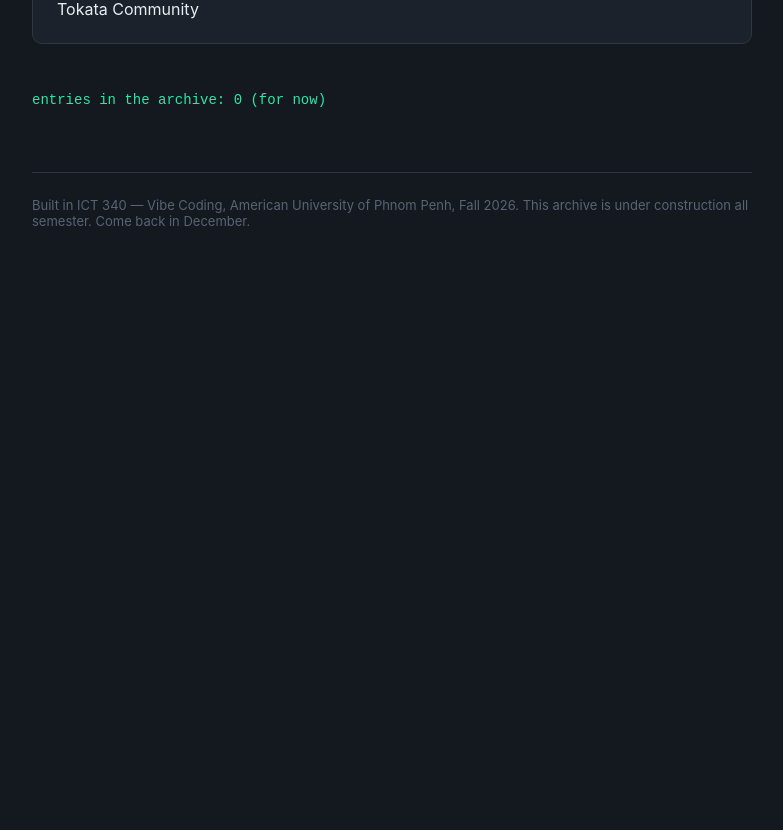
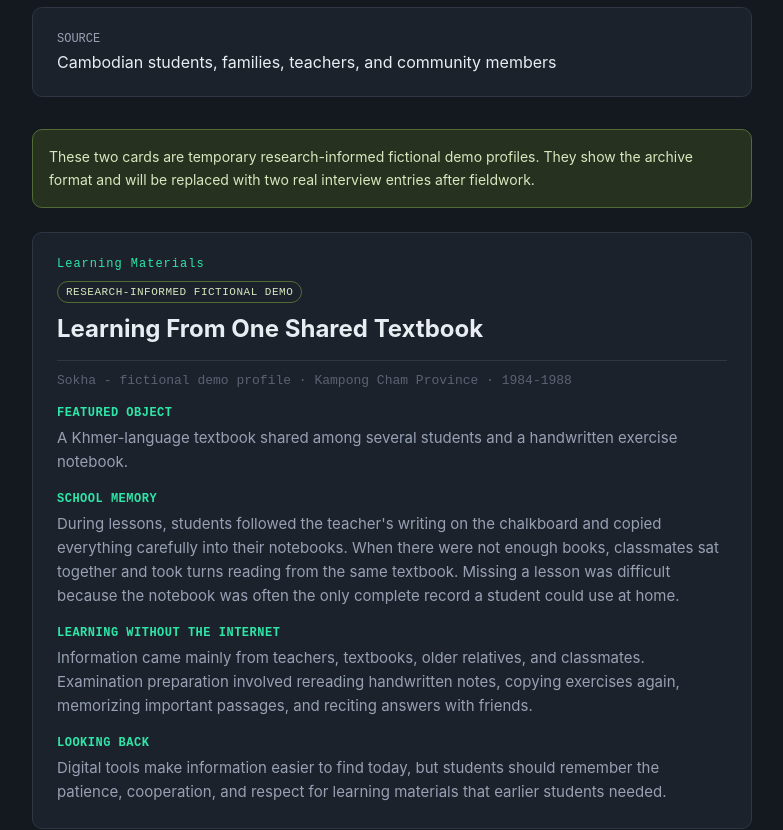
Before and after one commit to tokata453/Khmer-School-Memory-Archive, a Next.js app: page / in a window 1280 px wide. Shown: the part 480-1310 px from the top of the page, without its empty margins (248-1031 px from the left). Before the commit the page ends 800 px from the top, so only its background shows below. Built offline with nearby package versions, Linux system fonts and the light colour scheme.

Commit message:
Add demo entries and EntryCard component for archive display

```diff
--- a/app/page.js
+++ b/app/page.js
@@ -1,4 +1,42 @@
 import collection from "../collection.config.js";
+import EntryCard from "../components/EntryCard.js";
+
+// Research-informed fictional demo entries. Replace both profiles with
+// approved notes from two real interviews before the final submission.
+const entries = [
+  {
+    title: "Learning From One Shared Textbook",
+    category: "Learning Materials",
+    contributor: "Sokha - fictional demo profile",
+    place: "Kampong Cham Province",
+    period: "1984-1988",
+    featuredObject:
+      "A Khmer-language textbook shared among several students and a handwritten exercise notebook.",
+    memory:
+      "During lessons, students followed the teacher's writing on the chalkboard and copied everything carefully into their notebooks. When there were not enough books, classmates sat together and took turns reading from the same textbook. Missing a lesson was difficult because the notebook was often the only complete record a student could use at home.",
+    learningMethod:
+      "Information came mainly from teachers, textbooks, older relatives, and classmates. Examination preparation involved rereading handwritten notes, copying exercises again, memorizing important passages, and reciting answers with friends.",
+    reflection:
+      "Digital tools make information easier to find today, but students should remember the patience, cooperation, and respect for learning materials that earlier students needed.",
+    isDemo: true,
+  },
+  {
+    title: "The Journey to Secondary School",
+    category: "Student Stories",
+    contributor: "Srey Mom - fictional demo profile",
+    place: "Siem Reap Province",
+    period: "2001-2006",
+    featuredObject:
+      "A collection of handwritten lesson notes and an old examination paper kept after leaving school.",
+    memory:
+      "Reaching secondary school required traveling from the village each morning. In class, the teacher explained lessons orally and used chalkboard diagrams while students copied the information. After school, classmates sometimes reviewed difficult exercises together because books and other sources of information were limited.",
+    learningMethod:
+      "Students depended on classroom explanations, printed textbooks, borrowed study books, and help from classmates. They prepared for examinations by reviewing notebooks, practicing previous exercises, and asking teachers to explain topics they did not understand.",
+    reflection:
+      "Students now have quick access to videos, search engines, and AI, but technology should support careful study rather than replace discussion, practice, and help from teachers.",
+    isDemo: true,
+  },
+];
 
 const styles = {
   wrap: {
@@ -41,6 +79,16 @@ const styles = {
     fontSize: 16,
     margin: "6px 0 0",
   },
+  notice: {
+    marginTop: 32,
+    padding: 16,
+    backgroundColor: "#26311F",
+    border: "1px solid #526B34",
+    borderRadius: 10,
+    color: "#D7E8BE",
+    fontSize: 14,
+    lineHeight: 1.6,
+  },
   count: {
     fontFamily: "'Courier New', monospace",
     fontSize: 14,
@@ -72,7 +120,19 @@ export default function Home() {
         <p style={styles.cardValue}>{collection.source}</p>
       </div>
 
-      <p style={styles.count}>entries in the archive: 0 (for now)</p>
+      <p style={styles.notice}>
+        These two cards are temporary research-informed fictional demo profiles.
+        They show the archive format and will be replaced with two real interview
+        entries after fieldwork.
+      </p>
+
+      {entries.map((entry) => (
+        <EntryCard key={entry.title} entry={entry} />
+      ))}
+
+      <p style={styles.count}>
+        entries in the archive: {entries.length} (for now)
+      </p>
 
       <footer style={styles.footer}>
         Built in ICT 340 — Vibe Coding, American University of Phnom Penh, Fall
--- a/collection.config.js
+++ b/collection.config.js
@@ -8,16 +8,17 @@
 
 const collection = {
   // What does your archive collect? e.g. "Khmer Proverbs"
-  name: "TOKATA Collection",
+  name: "Khmer School Memories Before Digital Learning",
 
   // One sentence: what is this archive, and why does it matter?
-  description: "A collection of knowledge and stories from the Tokata community, preserving their cultural heritage and wisdom for future generations.",
+  description:
+    "An archive preserving Cambodian school memories from the years before smartphones, Google, online learning, and AI became common.",
 
   // Who is building this archive? Your name, as you want it shown.
   curator: "Panhaseth SUY",
 
   // Where does your knowledge come from? A person, a place, a community.
-  source: "Tokata Community",
+  source: "Cambodian students, families, teachers, and community members",
 };
 
 export default collection;
--- /dev/null
+++ b/components/EntryCard.js
@@ -0,0 +1,83 @@
+// EntryCard turns one interview summary into a readable archive card.
+// The fields come from the interview guide, but are grouped for scanning.
+
+const styles = {
+  card: {
+    marginTop: 24,
+    padding: 24,
+    backgroundColor: "#1C222C",
+    border: "1px solid #2E3644",
+    borderRadius: 10,
+  },
+  kicker: {
+    fontFamily: "'Courier New', monospace",
+    fontSize: 12,
+    letterSpacing: 1,
+    color: "#2EE6A8",
+    margin: 0,
+  },
+  demo: {
+    display: "inline-block",
+    marginTop: 10,
+    padding: "4px 8px",
+    border: "1px solid #526B34",
+    borderRadius: 999,
+    color: "#D7E8BE",
+    fontFamily: "'Courier New', monospace",
+    fontSize: 11,
+    letterSpacing: 0.5,
+  },
+  title: {
+    fontSize: 24,
+    fontWeight: 700,
+    lineHeight: 1.3,
+    margin: "10px 0 8px",
+  },
+  meta: {
+    fontFamily: "'Courier New', monospace",
+    fontSize: 13,
+    color: "#5A6373",
+    borderTop: "1px solid #2E3644",
+    margin: "16px 0 0",
+    paddingTop: 12,
+  },
+  section: { marginTop: 18 },
+  label: {
+    fontFamily: "'Courier New', monospace",
+    fontSize: 12,
+    letterSpacing: 0.5,
+    color: "#2EE6A8",
+    margin: "0 0 6px",
+    textTransform: "uppercase",
+  },
+  text: { fontSize: 15, lineHeight: 1.6, color: "#97A1B3", margin: 0 },
+};
+
+export default function EntryCard({ entry }) {
+  const sections = [
+    ["Featured object", entry.featuredObject],
+    ["School memory", entry.memory],
+    ["Learning without the internet", entry.learningMethod],
+    ["Looking back", entry.reflection],
+  ];
+
+  return (
+    <article style={styles.card}>
+      <p style={styles.kicker}>{entry.category}</p>
+      {entry.isDemo ? (
+        <span style={styles.demo}>RESEARCH-INFORMED FICTIONAL DEMO</span>
+      ) : null}
+      <h2 style={styles.title}>{entry.title}</h2>
+      <p style={styles.meta}>
+        {entry.contributor} · {entry.place} · {entry.period}
+      </p>
+
+      {sections.map(([label, text]) => (
+        <section key={label} style={styles.section}>
+          <h3 style={styles.label}>{label}</h3>
+          <p style={styles.text}>{text}</p>
+        </section>
+      ))}
+    </article>
+  );
+}
```
